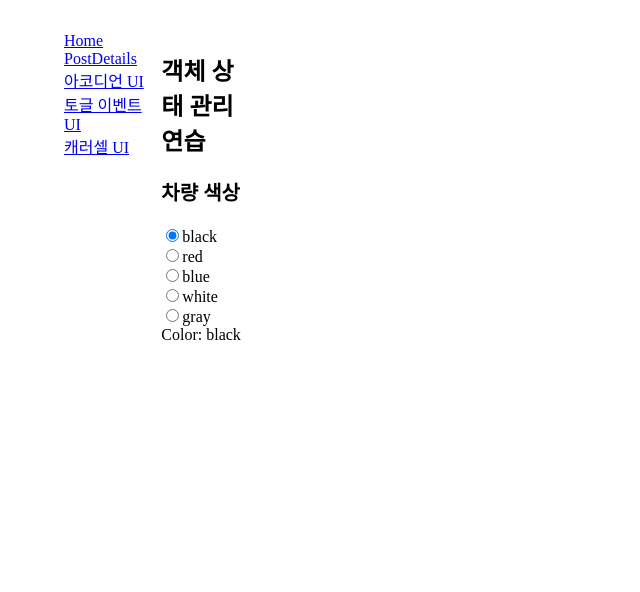
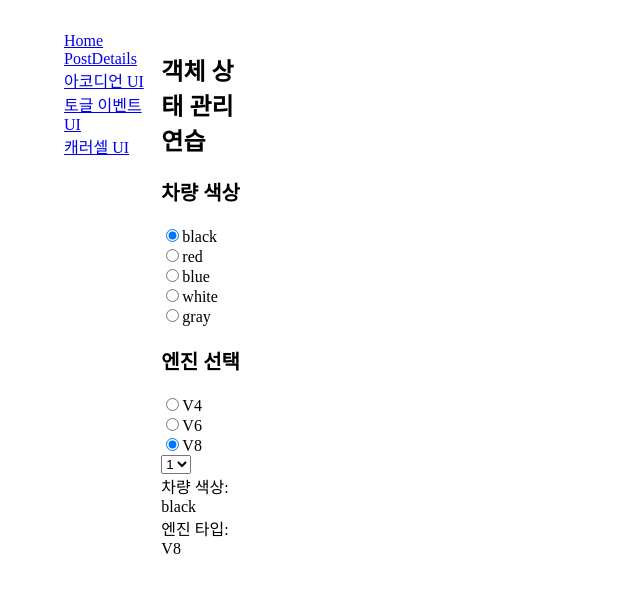
Before and after one commit to JangHwanPark/React_State_Practice, a React (Create React App) app in the folder ch05_state/: page /use-state/object in a window 1280 px wide. Shown: the top 592 px of the page, without its empty margins (0-640 px from the left). Built offline with nearby package versions, Linux system fonts and the light colour scheme.

Commit message:
새로운 Radio 추가 및 es6 계산된 속성명(Computed Property Names)

```diff
--- a/ch05_state/src/pages/Home.jsx
+++ b/ch05_state/src/pages/Home.jsx
@@ -7,7 +7,8 @@ const HOME_PATH = [
         title: "Mini Project Home",
         children: [
             {title: "Credit Card", path: "mini-projects/credit-card"},
-            {title: "PostList", path: "/mini-projects/posts"}
+            {title: "PostList", path: "/mini-projects/posts"},
+            {title: "ImageCarousel", path: "/mini-projects/img-carousel"}
         ]
     },
     {
--- /dev/null
+++ b/ch05_state/src/pages/MiniProjects/ImageCarousel/ImageCarousel.jsx
@@ -0,0 +1,9 @@
+import React from 'react';
+
+export default function ImageCarousel() {
+    return (
+        <div>
+
+        </div>
+    );
+}
--- a/ch05_state/src/pages/ObjArrState/ObjectState.jsx
+++ /dev/null
@@ -1,40 +0,0 @@
-import React, {useState} from 'react';
-import ObjectStateRadio from "./ObjectStateRadio";
-
-const COLORS = ["black", "red", "blue", "white", "gray"]
-const engine = ["V4", "V6", "V8"]
-
-export default function ObjectState() {
-    const [option, setOption] = useState({
-        color: "black",
-        enginType: "V8",
-        extras: {
-            sunroof: false,
-            navigationSystem: false,
-            heatedSeats: false
-        }
-    });
-
-    const onChecked = (e) => {
-        console.log(`e.target.value: ${e.target.value}`)
-        setOption({color: e.target.value});
-    }
-
-    console.log(option)
-    console.log(option.color)
-
-    return (
-        <div className={'col-span-12'}>
-            <div>
-                <h2>객체 상태 관리 연습</h2>
-                <ObjectStateRadio
-                    title="차량 색상"
-                    COLORS={COLORS}
-                    option={option}
-                    onChecked={onChecked}
-                />
-            </div>
-            <div>Color: {option.color}</div>
-        </div>
-    );
-}
--- /dev/null
+++ b/ch05_state/src/pages/ObjState/ObjStateSelect.jsx
@@ -0,0 +1,10 @@
+import React from 'react';
+
+export default function ObjStateSelect() {
+    return (
+        <select>
+            <option value="">1</option>
+            <option value="">0</option>
+        </select>
+    );
+}
--- /dev/null
+++ b/ch05_state/src/pages/ObjState/ObjectState.jsx
@@ -0,0 +1,63 @@
+import React, {useState} from 'react';
+import ObjectStateRadio from "./ObjectStateRadio";
+import ObjStateSelect from "./ObjStateSelect";
+
+const COLORS = ["black", "red", "blue", "white", "gray"]
+const ENGINE = ["V4", "V6", "V8"]
+
+export default function ObjectState() {
+    const [option, setOption] = useState({
+        color: "black",
+        enginType: "V8",
+        extras: {
+            sunroof: false,
+            navigationSystem: false,
+            heatedSeats: false
+        }
+    });
+
+    const onChecked = (e) => {
+        console.log("Before updating state:", option);  // 상태 변경 전 로그
+        console.log(`e.target.name: ${e.target.name}, e.target.value: ${e.target.value}`);  // 입력된 값 로그
+        setOption((prev) => ({
+            ...prev,
+            [e.target.name]: e.target.value
+        }));
+    }
+
+    console.log(option)
+    console.log(option.color)
+
+    return (
+        <div className={'col-span-12'}>
+            <h2>객체 상태 관리 연습</h2>
+            <div className={'flex gap-3'}>
+                <div>
+                    <ObjectStateRadio
+                        title="차량 색상"
+                        data={COLORS}
+                        option={option.color}
+                        name="color"
+                        onChecked={onChecked}
+                    />
+                </div>
+                <div>
+                    <ObjectStateRadio
+                        title="엔진 선택"
+                        data={ENGINE}
+                        option={option.enginType}
+                        name="enginType"
+                        onChecked={onChecked}
+                    />
+                </div>
+                <div>
+                    <ObjStateSelect/>
+                </div>
+                <div>
+                    <div>차량 색상: {option.color}</div>
+                    <div>엔진 타입: {option.enginType}</div>
+                </div>
+            </div>
+        </div>
+    );
+}
--- a/ch05_state/src/pages/ObjArrState/ObjectStateRadio.jsx
+++ b/ch05_state/src/pages/ObjState/ObjectStateRadio.jsx
@@ -1,19 +1,20 @@
 import React from 'react';
 
-export default function ObjectStateRadio({ title, COLORS, option, onChecked }) {
+export default function ObjectStateRadio({ ...rest }) {
+    const {title, data, name, option, onChecked} = rest;
     return (
         <>
             <h3>{title}</h3>
-            {COLORS.map((item) => (
+            {data.map((item) => (
                 <div key={item}>
                     <input
                         key={item}
                         id={`check-color-${item}`}
                         type="radio"
-                        name="color"
+                        name={name}
                         value={item}
-                        checked={option.color === item}
-                        onChange={onChecked}
+                        checked={option === item}
+                        onChange={(e) => onChecked(e)}
                     />
                     <label htmlFor={`check-color-${item}`}>{item}</label>
                 </div>
```
Also changed, not shown: ch05_state/src/index.js (+7 -2 lines), ch05_state/src/js_es6/ComputedPropertyNames.js (added, +15 -0 lines), ch05_state/src/pages/ArrState/ArrayState.jsx (renamed from ch05_state/src/pages/ObjArrState/ArrayState.jsx).
